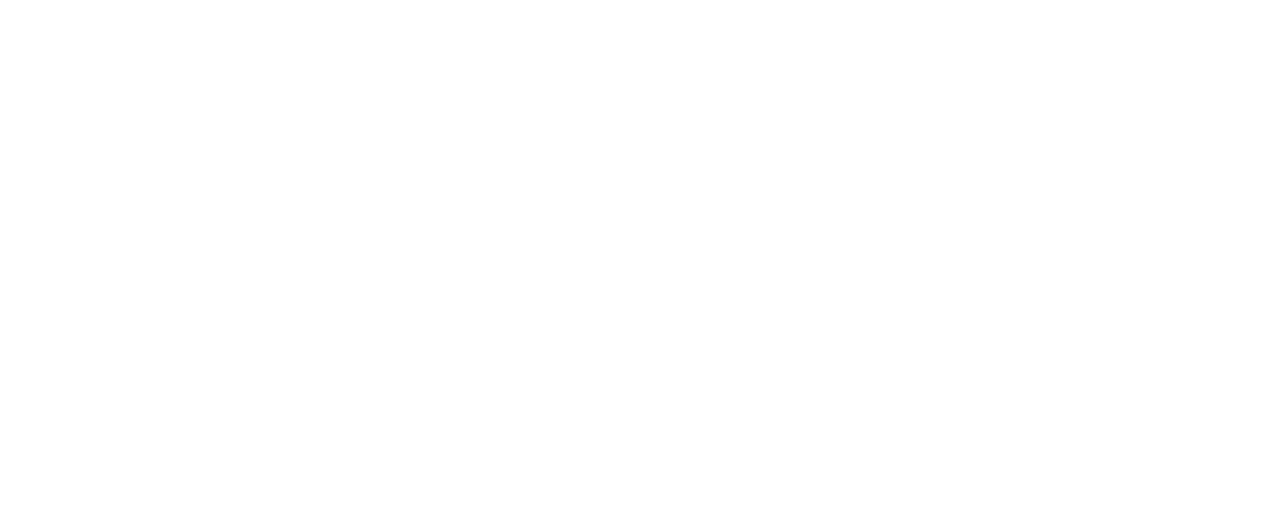
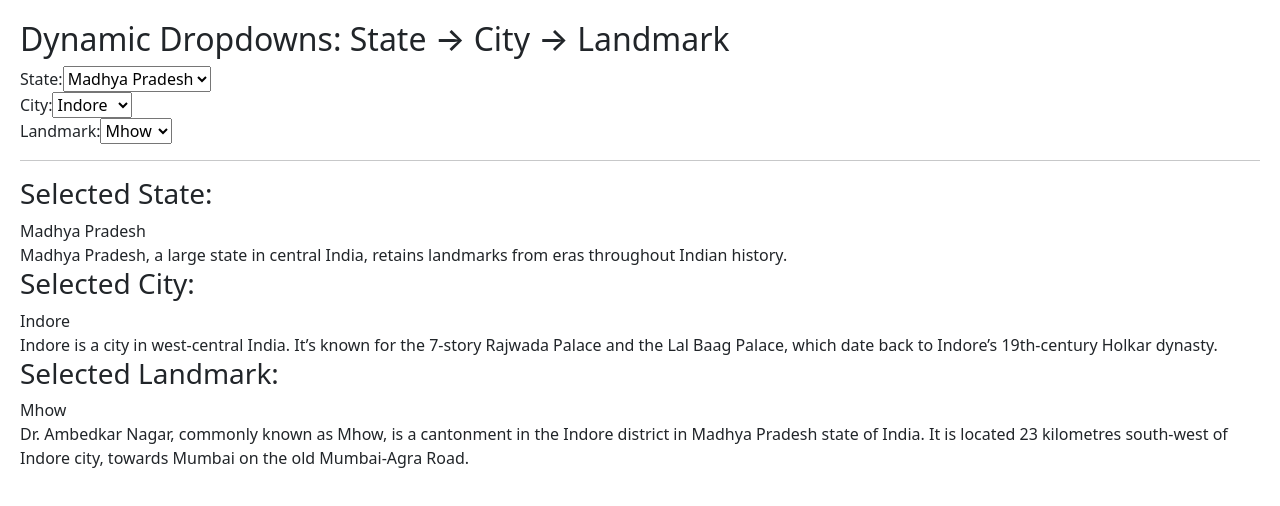
Before and after one commit to acciojob/dropdown-react-VikasVerma-15, a React app: page / in a window 1280 px wide. Shown: the top 506 px of the page. Built offline with nearby package versions, Linux system fonts and the light colour scheme.

Commit message:
Update App.js

```diff
--- a/src/components/App.js
+++ b/src/components/App.js
@@ -137,16 +137,102 @@
 	}]
 }];
 
+const statesData = states; // your existing states array
 
-function App()
-{
-	// Do not alter/remove main div
-	return (
-	<div id="main">
+function App() {
+  // Initialize selections with the first item by default
+  const [selectedStateIndex, setSelectedStateIndex] = useState(0);
+  const [selectedCityIndex, setSelectedCityIndex] = useState(0);
+  const [selectedLandmarkIndex, setSelectedLandmarkIndex] = useState(0);
 
-	</div>
-	);
+  // Get current selections
+  const selectedState = statesData[selectedStateIndex];
+  const selectedCity = selectedState.city[selectedCityIndex];
+  const selectedLandmark = selectedCity.landmarks[selectedLandmarkIndex];
+
+  // Handle State change
+  const handleStateChange = (e) => {
+    const stateIndex = parseInt(e.target.value);
+    setSelectedStateIndex(stateIndex);
+    setSelectedCityIndex(0); // Reset city
+    setSelectedLandmarkIndex(0); // Reset landmark
+  };
+
+  // Handle City change
+  const handleCityChange = (e) => {
+    const cityIndex = parseInt(e.target.value);
+    setSelectedCityIndex(cityIndex);
+    setSelectedLandmarkIndex(0); // Reset landmark
+  };
+
+  // Handle Landmark change
+  const handleLandmarkChange = (e) => {
+    const landmarkIndex = parseInt(e.target.value);
+    setSelectedLandmarkIndex(landmarkIndex);
+  };
+
+  return (
+    <div id="main" style={{ padding: "20px" }}>
+      <h2>Dynamic Dropdowns: State → City → Landmark</h2>
+
+      {/* State Dropdown */}
+      <div>
+        <label htmlFor="state">State: </label>
+        <select id="state" value={selectedStateIndex} onChange={handleStateChange}>
+          {statesData.map((state, index) => (
+            <option key={index} value={index}>
+              {state.name}
+            </option>
+          ))}
+        </select>
+      </div>
+
+      {/* City Dropdown */}
+      <div>
+        <label htmlFor="city">City: </label>
+        <select id="city" value={selectedCityIndex} onChange={handleCityChange}>
+          {selectedState.city.map((city, index) => (
+            <option key={index} value={index}>
+              {city.name}
+            </option>
+          ))}
+        </select>
+      </div>
+
+      {/* Landmark Dropdown */}
+      <div>
+        <label htmlFor="landmark">Landmark: </label>
+        <select
+          id="landmark"
+          value={selectedLandmarkIndex}
+          onChange={handleLandmarkChange}
+        >
+          {selectedCity.landmarks.map((landmark, index) => (
+            <option key={index} value={index}>
+              {landmark.name}
+            </option>
+          ))}
+        </select>
+      </div>
+
+      <hr />
+
+      {/* Display Selected Details */}
+      <div>
+        <h3>Selected State:</h3>
+        <div id="state-name">{selectedState.name}</div>
+        <div id="state-description">{selectedState.description}</div>
+
+        <h3>Selected City:</h3>
+        <div id="city-name">{selectedCity.name}</div>
+        <div id="city-description">{selectedCity.description}</div>
+
+        <h3>Selected Landmark:</h3>
+        <div id="landmark-name">{selectedLandmark.name}</div>
+        <div id="landmark-description">{selectedLandmark.description}</div>
+      </div>
+    </div>
+  );
 }
 
-
 export default App;
```
